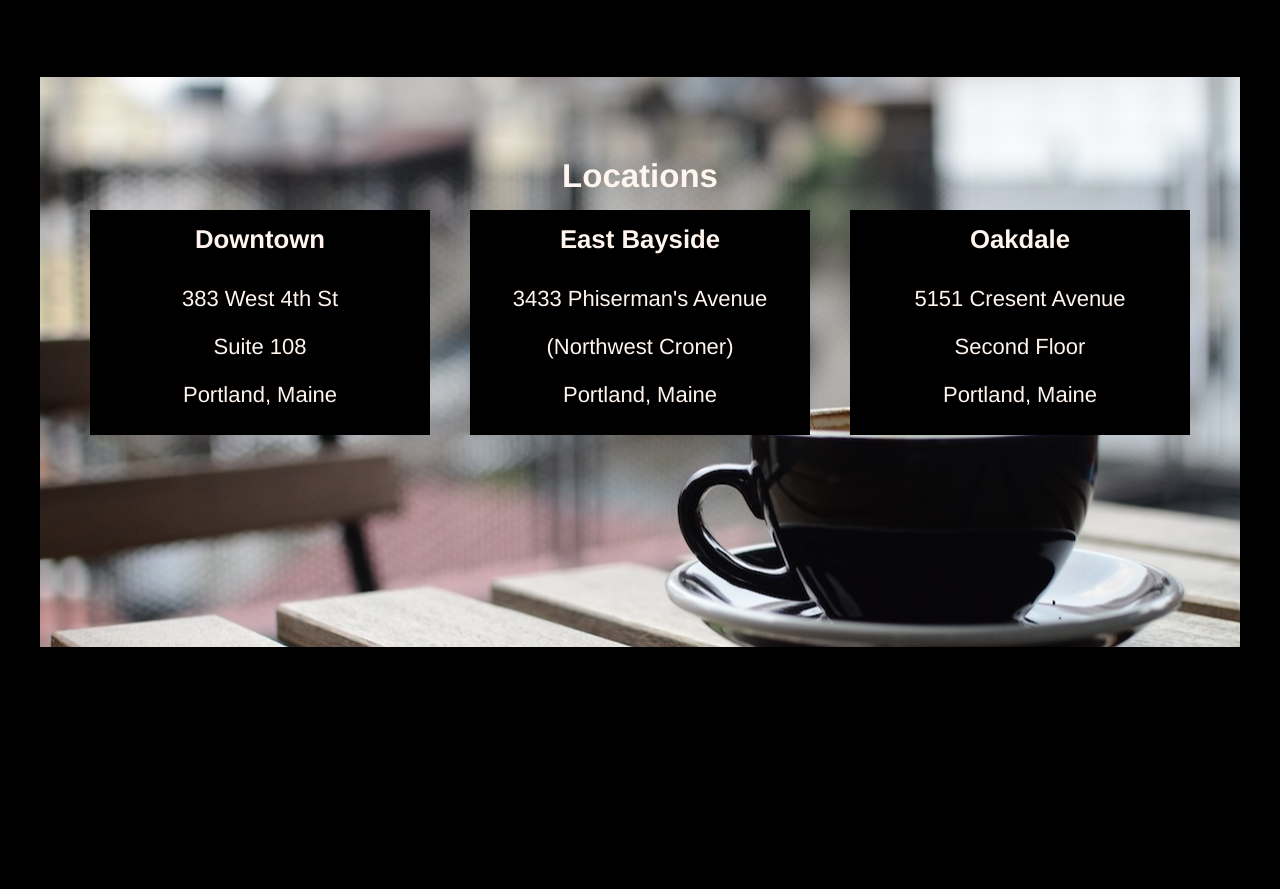
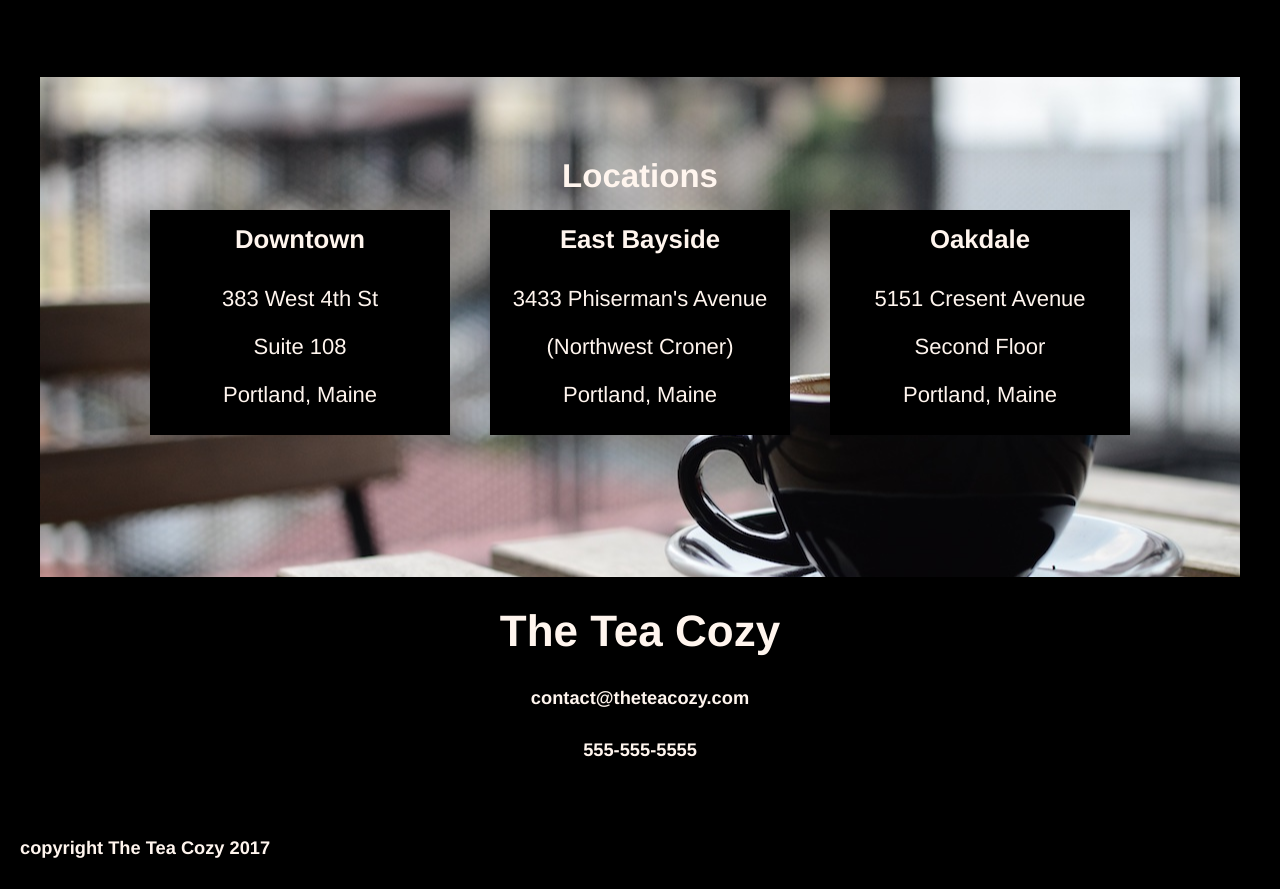
Before and after one commit to Johros90/tea_cozy, a plain HTML site: page index.html in a window 1280 px wide. Shown: the part 1481-2370 px from the top of the page. Before the commit the page ends 2128 px from the top, so only its background shows below. Drawn offline with Linux system fonts and the light colour scheme.

Commit message:
footer, tidying

```diff
--- a/index.html
+++ b/index.html
@@ -55,7 +55,7 @@
     <span id="location" class="anchor"></span>
     <div class="location">
       <h2>Locations</h2>
-      <div class="vertical flex-container">
+      <div class="location-wrap flex-container">
         <div class="adress">
           <h3>Downtown</h3>
           <p>383 West 4th St</p>
@@ -76,5 +76,13 @@
         </div>
       </div>
     </div>
+    <footer>
+      <h1>The Tea Cozy</h1>
+      <h5>contact@theteacozy.com</h5>
+      <h5>555-555-5555</h5>
+    </footer>
+    <h5 class="footer">
+      copyright The Tea Cozy 2017
+    </h5>
   </body>
 </html>
--- a/resources/css/style.css
+++ b/resources/css/style.css
@@ -72,6 +72,7 @@ header a {
   justify-content: center;
   flex-wrap: wrap;
   margin: auto;
+  margin-bottom: 70px;
 }
 .minimonth {
   width: 300px;
@@ -91,13 +92,12 @@ header a {
 .location {
   width: 1200px;
   margin: auto;
-  margin-top: 70px;
   padding-top: 70px;
-  height: 500px;
+  height: 430px;
   background-image: url("../images/img-locations-background.jpg");
   background-position: center;
 }
-.vertical {
+.location-wrap {
   width: 1200px;
   justify-content: center;
   margin: auto;
@@ -105,6 +105,13 @@ header a {
 .adress {
   background-color: black;
   padding: 5px 20px;
-  width: 300px;
+  width: 260px;
   margin: 5px 20px;
 }
+footer {
+  height: 200px;
+}
+.footer {
+  text-align: left;
+  margin-left: 20px;
+}
```
